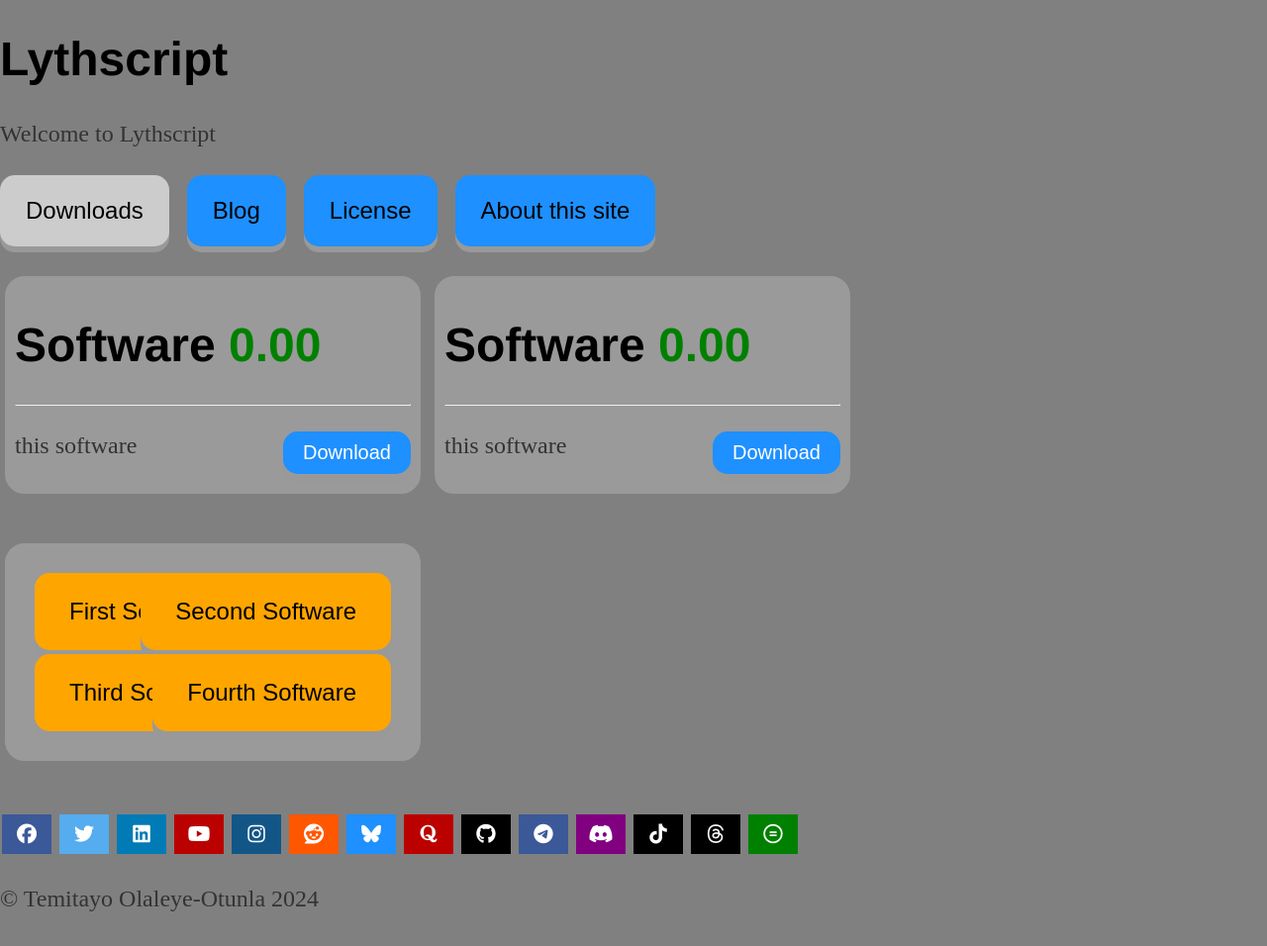
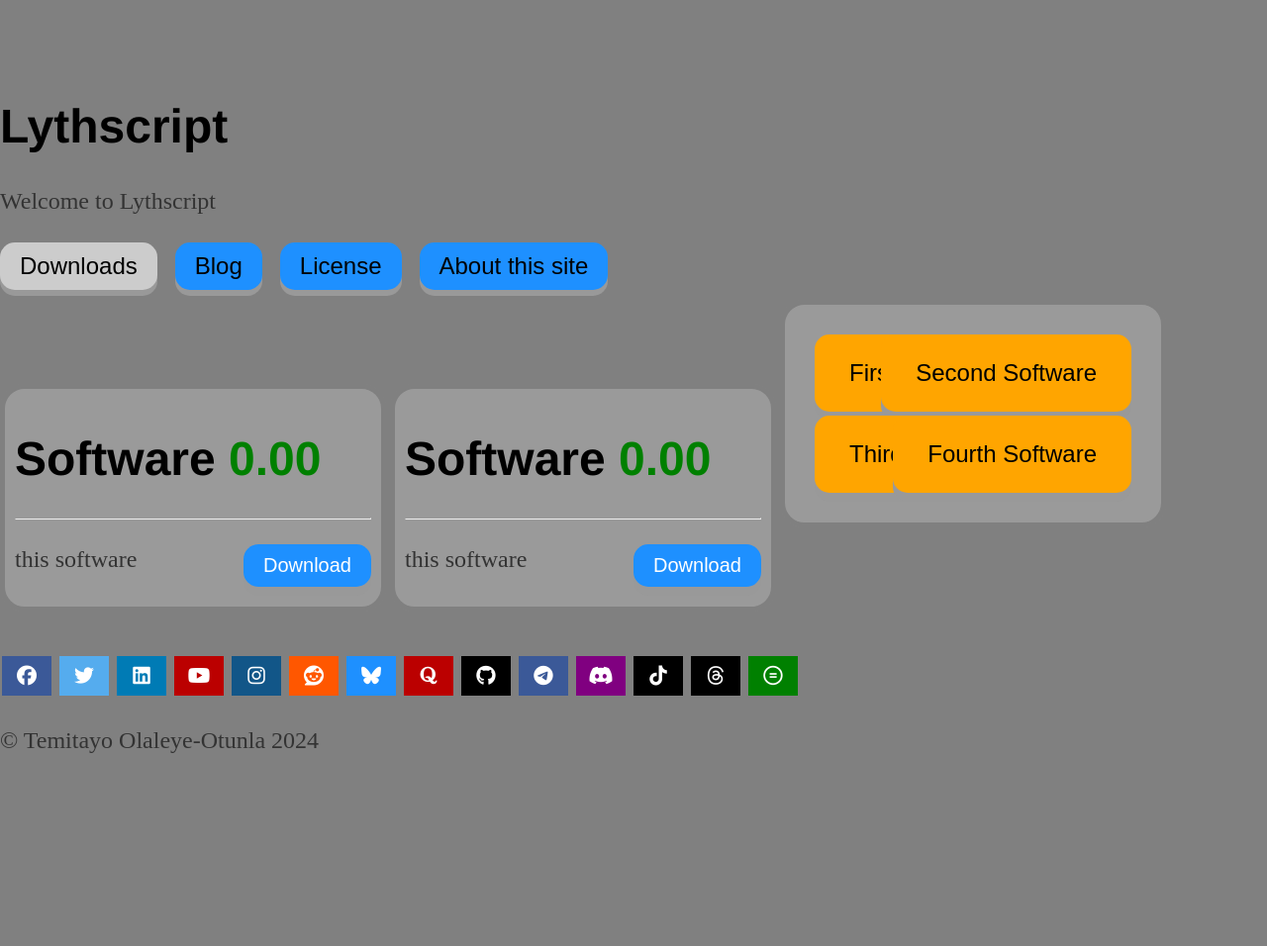
Before and after one commit to lythwind/lythwind.github.io, a Jekyll site: the page built from desktop.html, in a window 1280 px wide. Shown: the whole page at 99% size. Built offline with Jekyll 4.4.1, drawn with Linux system fonts in a browser that asks for light colours; nearby versions of some CDN libraries; after the commit the page ends 900 px from its top, so only the background shows below that.

Commit message:
Update desktop.css

```diff
--- a/css/desktop.css
+++ b/css/desktop.css
@@ -1,7 +1,7 @@
 
 .bdiv-container {
   border-radius: 25px;
-  width: 400px;
+  width: 360px;
   height: 200px;
   padding: 10px;
   border: 5px solid gray;
@@ -13,7 +13,7 @@
 }
 
 body {
-    margin: 30px auto;
+    margin: 100px auto;
     width: 100%;
     background-color: Gray;
 }
@@ -156,7 +156,7 @@ button:active {
   overflow: hidden;
   border: none;
   background-color: transparent;
-  margin-bottom: 15px;
+  margin-bottom: 0px;
   padding-bottom: 10px
 }
 .tab button {
@@ -165,7 +165,7 @@ button:active {
   border: none;
   outline: none;
   cursor: pointer;
-  padding: 22px 26px;
+  padding: 10px 20px;
   transition: 0.3s;
   margin-right:18px;
   font-size: 24px;
```
